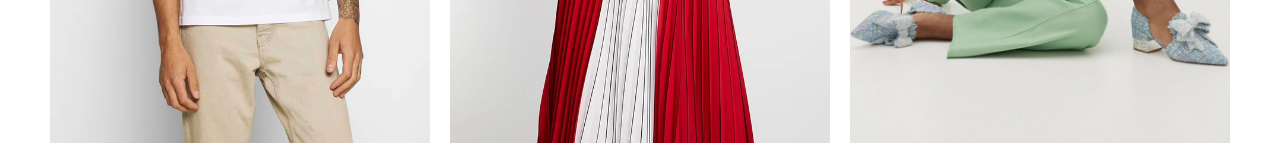
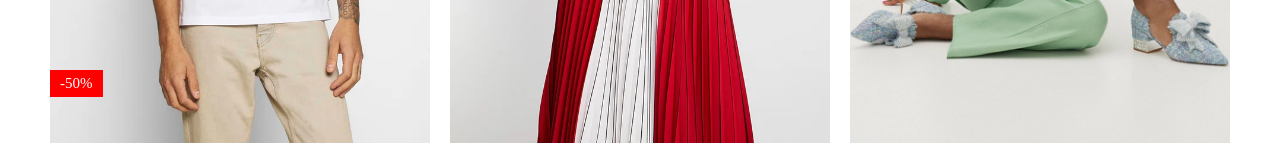
Before and after one commit to Rachele-Turtora/html-css-boolando, a plain HTML site: page index.html in a window 1280 px wide. Shown: the part 416-576 px from the top of the page. Drawn offline with Linux system fonts and the light colour scheme.

Commit message:
[UPD] discount

```diff
--- a/css/style.css
+++ b/css/style.css
@@ -39,3 +39,13 @@
     top: 10px;
     right: 0;
 }
+
+.discount{
+    font-size: 15px;
+    padding: 5px 10px;
+    background-color: red;
+    color: white;
+    position: absolute;
+    bottom: 50px;
+    left: 0;
+}
--- a/index.html
+++ b/index.html
@@ -13,6 +13,7 @@
                 <div class="content">
                     <img src="./img/1.webp" alt="img1">
                     <div class="heart">&hearts;</div>
+                    <div class="discount">-50%</div>
                 </div>
             </div>
             <div class="col-33">
```
